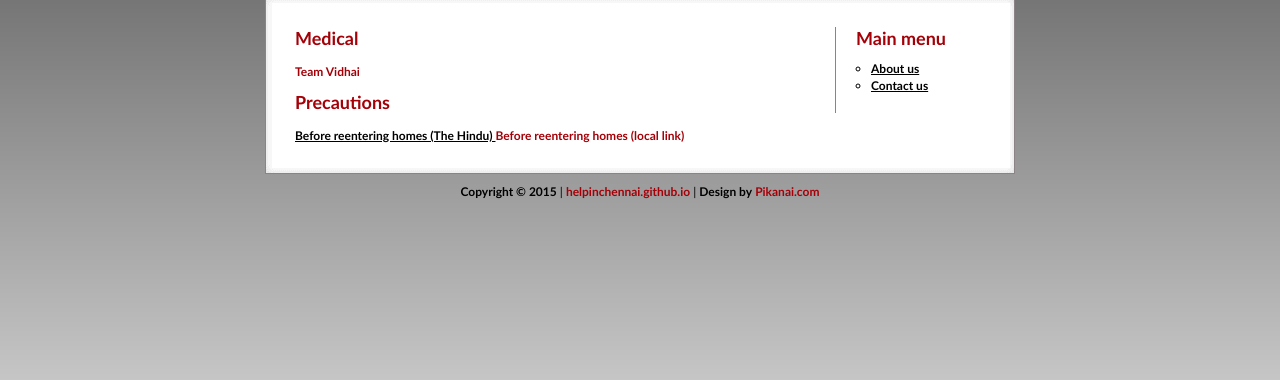
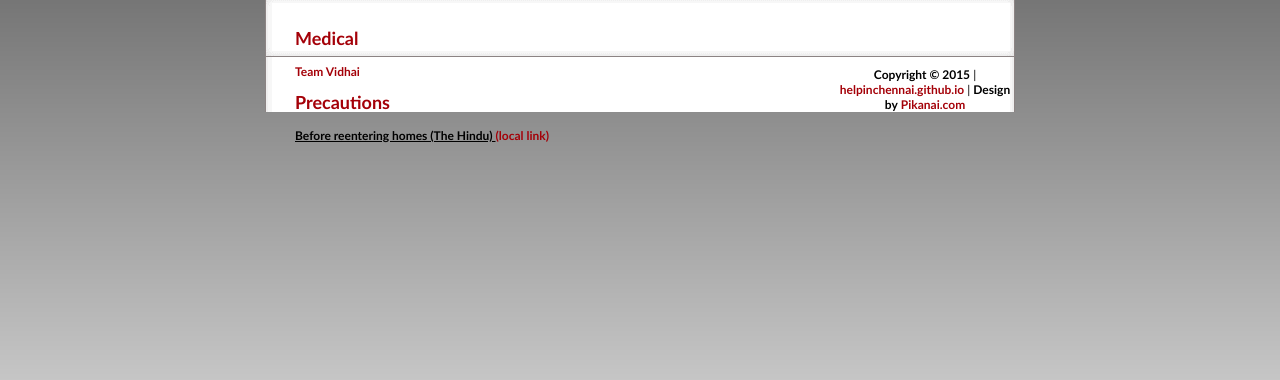
Before and after one commit to helpinchennai/helpinchennai.github.io, a plain HTML site: page index.html in a window 1280 px wide. Shown: the part 100-480 px from the top of the page. Drawn offline with Linux system fonts and the light colour scheme.

Commit message:
minor
minor

```diff
--- a/index.html
+++ b/index.html
@@ -32,19 +32,10 @@
 <p></p>
 <a href="http://www.thehindu.com/news/cities/chennai/precautions-to-take-while-reentering-homes-ravaged-by-the-floods/article7954899.ece?ref=relatedNews" class="menu_link">Before reentering homes (The Hindu) </a>
 
-<a href="precautions-hindu-article.html"> Before reentering homes (local link)</a>
+<a href="precautions-hindu-article.html"> (local link)</a>
 
 </div>
 
-<div class="menu">
-<div class="menu_title">Main menu</div>
-<ul>
-<li><a href="#" class="menu_link">About us</a></li>
-<li><a href="#" class="menu_link">Contact us</a></li>
-</ul>
-</div>
-<div id="clear"></div>
-</div>
 
 <div id="main_content_bottom">
 </div>
```
